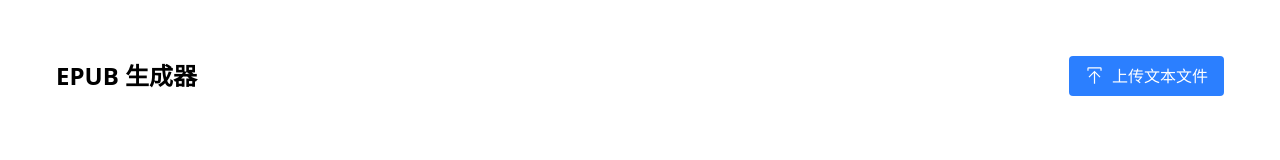
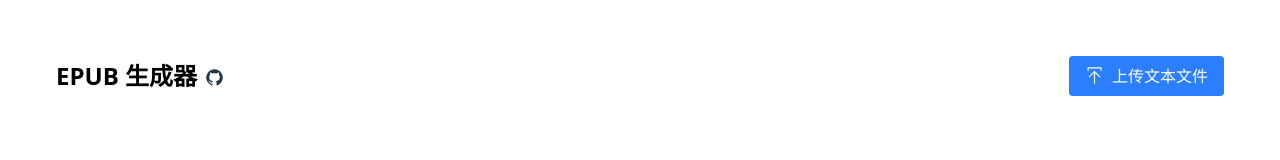
Before and after one commit to qzda/epub-generate, a Vue app: page / in a window 1280 px wide. Shown: the top 160 px of the page. Built offline with nearby package versions, Linux system fonts and the light colour scheme.

Commit message:
feat: pwa & github link

```diff
--- a/index.html
+++ b/index.html
@@ -38,6 +38,8 @@
   <meta name="mobile-web-app-capable" content="yes" />
   <meta name="apple-mobile-web-app-status-bar-style" content="default" />
   <meta name="apple-mobile-web-app-title" content="EPUB生成器" />
+
+  <link rel="manifest" href="/manifest.json" />
 
   <style>
     :root {
--- a/src/App.vue
+++ b/src/App.vue
@@ -383,7 +383,17 @@ ${content}
 <template>
   <div class="p-6">
     <div class="flex justify-between items-center mb-6">
-      <h1 class="text-2xl font-bold text-black dark:text-white">EPUB 生成器</h1>
+      <div class="flex gap-2 items-center">
+        <h1 class="text-2xl font-bold text-black dark:text-white">
+          EPUB 生成器
+        </h1>
+        <a
+          href="https://github.com/qzda/epub-generate"
+          target="_blank"
+        >
+          <i class="i-carbon:logo-github" />
+        </a>
+      </div>
       <div>
         <label
           class="px-4 py-2 bg-blue-500 text-white rounded cursor-pointer hover:bg-blue-600 transition inline-flex items-center gap-2"
```
